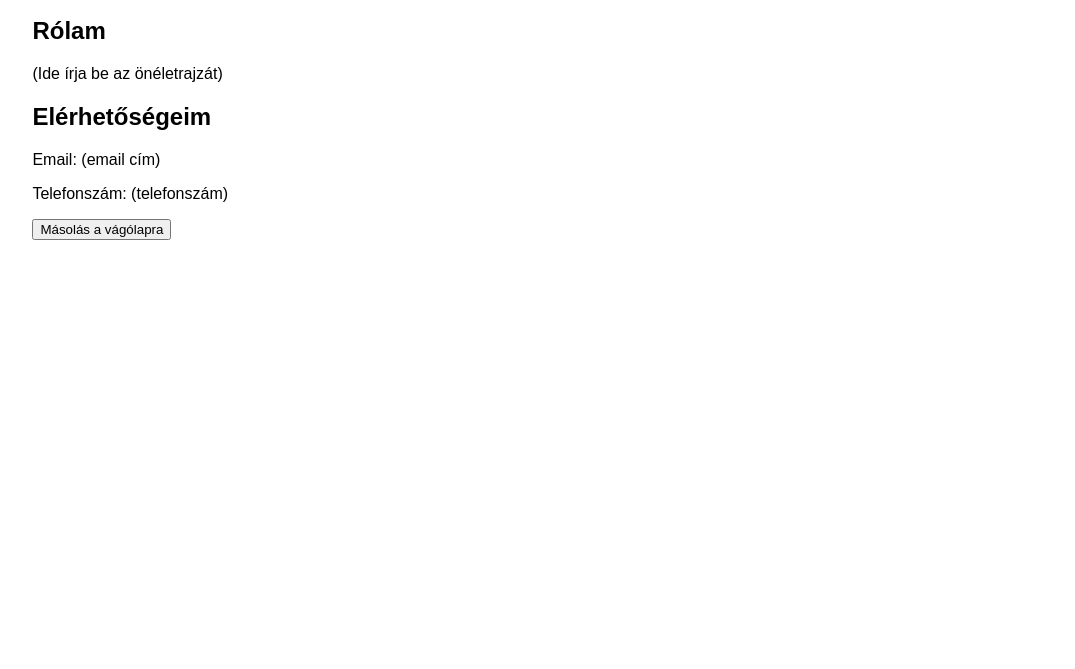
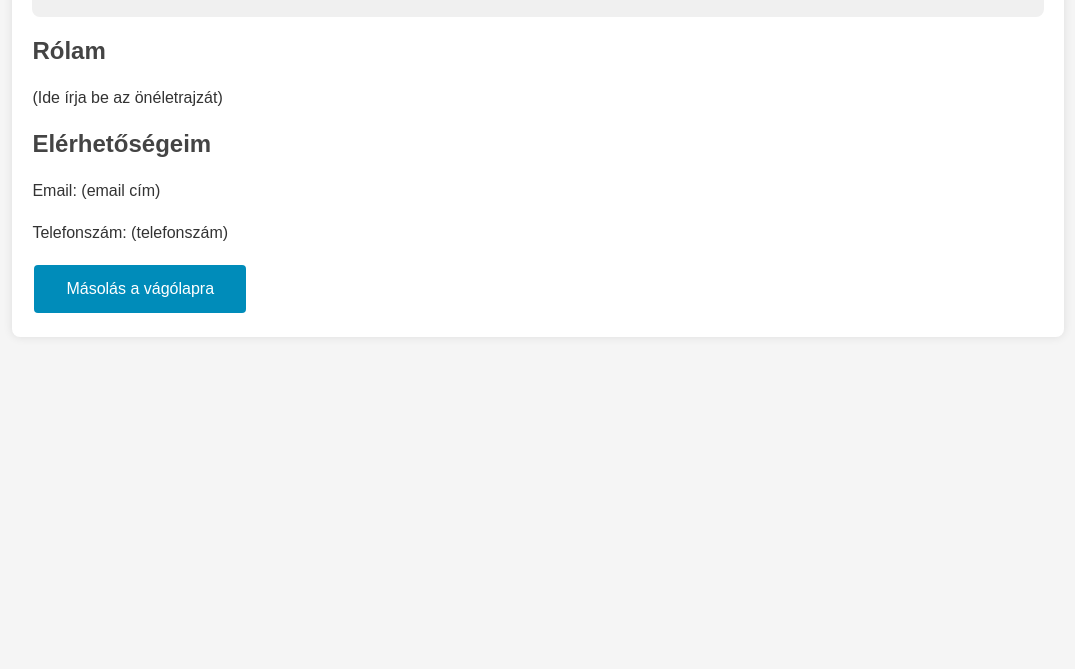
Before and after one commit to akac97/tzts, a plain HTML site: page index.html in a window 1280 px wide. Shown: the part 131-800 px from the top of the page, without its empty margins (102-1177 px from the left). Drawn offline with nearby package versions, Linux system fonts and the light colour scheme; some packages are replaced by stand-ins of ours; a script that the page names is missing.

Commit message:
Update index.html

```diff
--- a/index.html
+++ b/index.html
@@ -5,19 +5,46 @@
     <style>
         body {
             font-family: Arial, sans-serif;
+            background-color: #f5f5f5;
+            color: #333;
         }
         .container {
             width: 80%;
             margin: auto;
+            background-color: #fff;
+            padding: 20px;
+            border-radius: 8px;
+            box-shadow: 0px 0px 10px rgba(0,0,0,0.1);
         }
         header {
             background: #f0f0f0;
             padding: 20px;
             text-align: center;
+            border-radius: 8px;
+            margin-bottom: 20px;
+        }
+        h1, h2 {
+            color: #444;
+        }
+        p {
+            line-height: 1.6;
+        }
+        button {
+            background-color: #008CBA;
+            border: none;
+            color: white;
+            padding: 15px 32px;
+            text-align: center;
+            text-decoration: none;
+            display: inline-block;
+            font-size: 16px;
+            margin: 4px 2px;
+            cursor: pointer;
+            border-radius: 4px;
         }
     </style>
-    <script src="https://code.jquery.com/jquery-3.6.0.min.js"></script>
-    <script src="https://cdn.jsdelivr.net/clipboard.js/2.0.11/clipboard.min.js"></script>
+    <script src="https://code.jquery.com/jquery-3.7.1.min.js"></script>
+    <script src="https://cdnjs.cloudflare.com/ajax/libs/clipboard.js/2.0.11/clipboard.min.js"></script>
 </head>
 <body>
     <div class="container">
```
